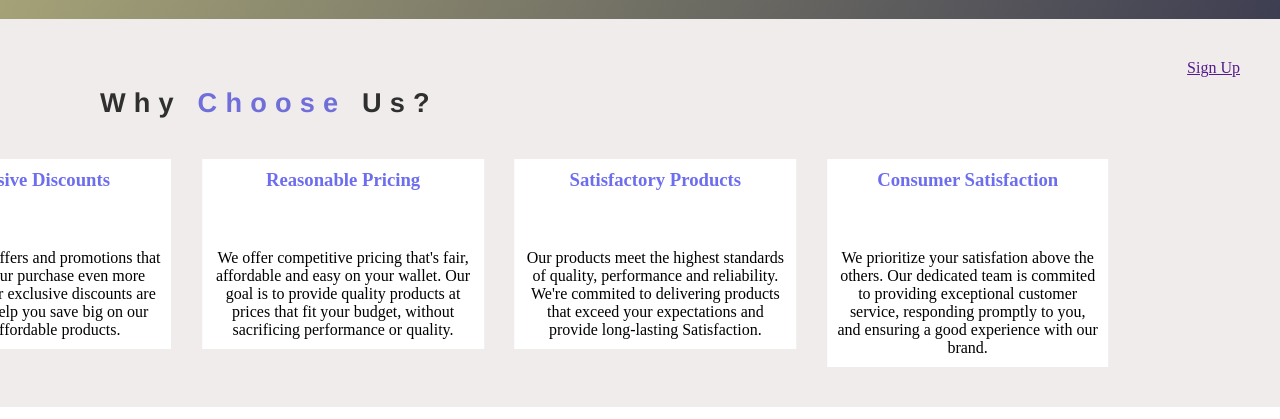
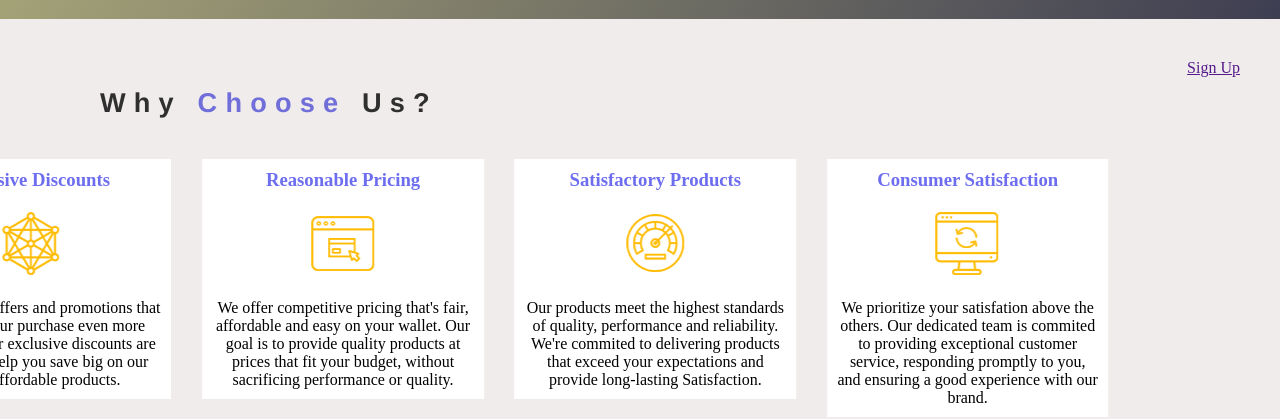
Before and after one commit to Sinclair18/Discount-Delights, a plain HTML site: page index.html in a window 1280 px wide. Shown: the part 402-821 px from the top of the page. Drawn offline with Linux system fonts and the light colour scheme; the site is published under a folder, as on GitHub Pages, so addresses that start at the root find nothing.

Commit message:
Update index.html

```diff
--- a/index.html
+++ b/index.html
@@ -58,7 +58,7 @@
                 <div class="first slide">
                     <div class="slide-item">
                         <h3>Exclusive Discounts</h3>
-                        <img src="/IMAGES/ico1.png" alt="">
+                        <img src="./IMAGES/ico1.png" alt="">
                         <p>Enjoy special offers and promotions that will make your
                             purchase even more rewarding. Our exclusive discounts
                             are designed to help you save big on our already affordable products.
@@ -71,7 +71,7 @@
                 <div class="second slide">
                     <div class="slide-item">
                         <h3>Reasonable Pricing</h3>
-                        <img src="/IMAGES/ico2.png" alt="">
+                        <img src="./IMAGES/ico2.png" alt="">
                         <p>We offer competitive pricing that's fair, affordable and easy on your wallet.
                             Our goal is to provide quality products at prices that fit your budget,
                             without sacrificing performance or quality.</p>
@@ -83,7 +83,7 @@
                 <div class="third slide">
                     <div class="slide-item">
                         <h3>Satisfactory Products</h3>
-                        <img src="/IMAGES/ico3.png" alt="">
+                        <img src="./IMAGES/ico3.png" alt="">
                         <p>Our products meet the highest standards of quality,
                             performance and reliability. We're commited to delivering products
                             that exceed your expectations and provide long-lasting Satisfaction.</p>
@@ -95,7 +95,7 @@
                 <div class="fourth slide">
                     <div class="slide-item">
                         <h3>Consumer Satisfaction</h3>
-                        <img src="/IMAGES/ico44.png" alt="">
+                        <img src="./IMAGES/ico44.png" alt="">
                         <p>We prioritize your satisfation above the others. Our dedicated team
                             is commited to providing exceptional customer service, responding promptly
                             to you, and ensuring a good experience with our brand.</p>
```
